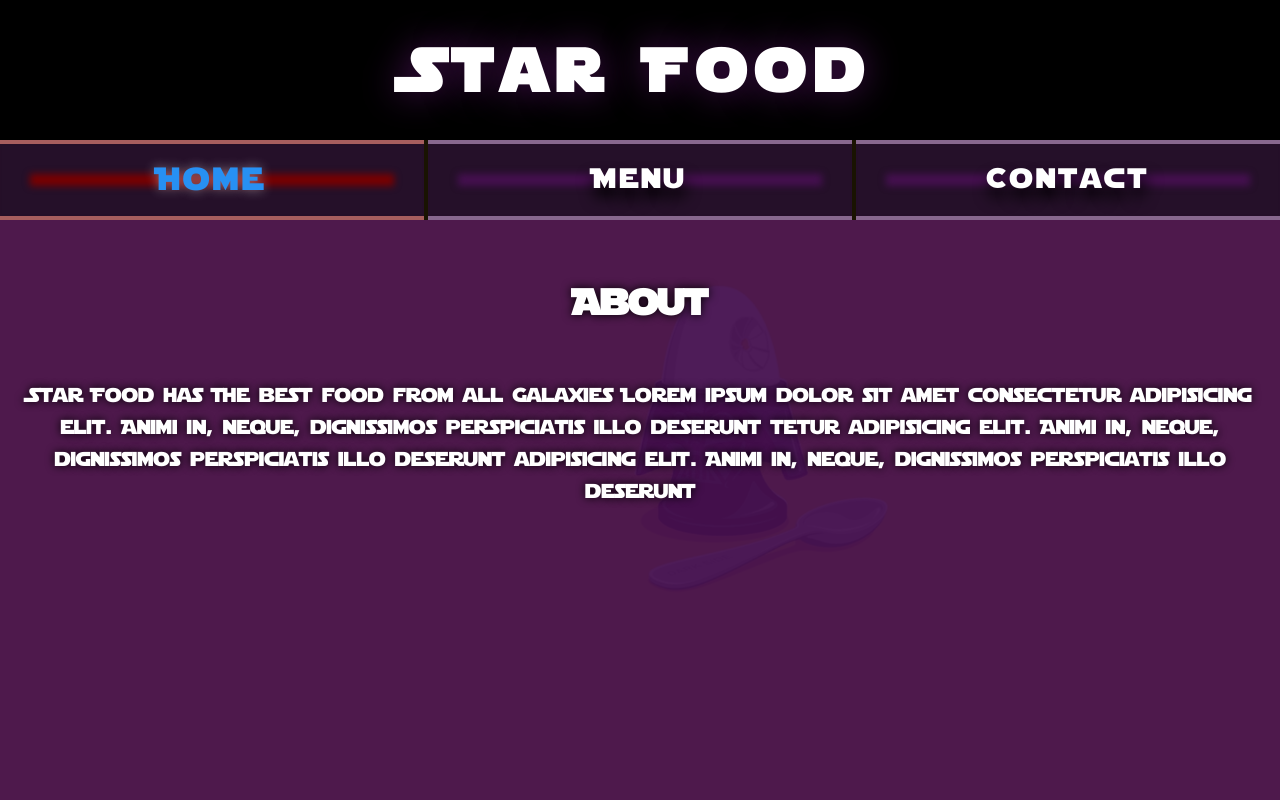
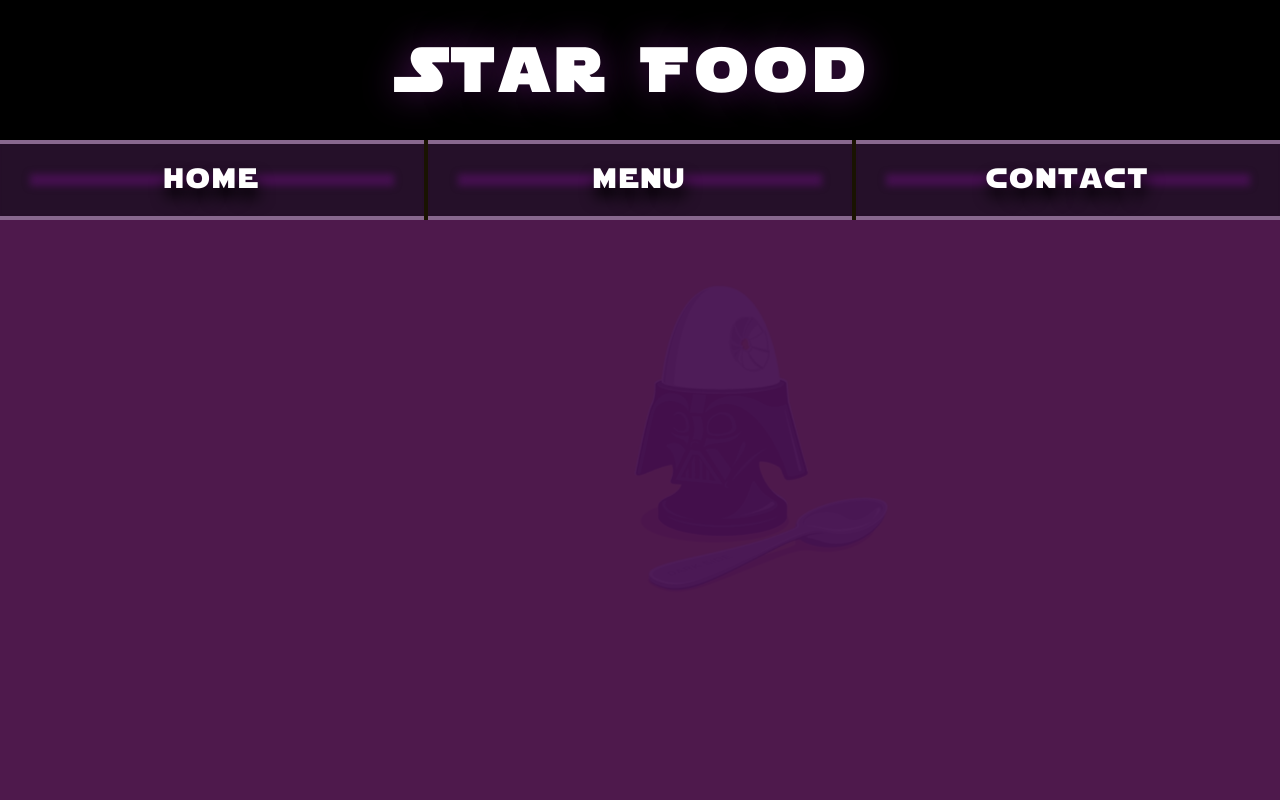
Before and after one commit to igorashs/restaurant-page, a website built with webpack: page dist/index.html in a window 1280 px wide. Shown: the top 800 px of the page. Built offline with nearby package versions, Linux system fonts and the light colour scheme.

Commit message:
Add page-load function

```diff
--- a/src/initial-page-load.js
+++ b/src/initial-page-load.js
@@ -1,3 +1,60 @@
-export default function loadPage() {
-  console.log('kek');
+function createHeader(id, text) {
+  const header = document.createElement('header');
+  header.setAttribute('id', id);
+  const logo = document.createElement('h1');
+  logo.textContent = text;
+  header.appendChild(logo);
+  return header;
 }
+function createBtn(id, text) {
+  const btn = document.createElement('button');
+  btn.setAttribute('id', id);
+  const span = document.createElement('span');
+  span.textContent = text;
+  btn.appendChild(span);
+  btn.classList.add('tab');
+  return btn;
+}
+function createNav(id) {
+  const nav = document.createElement('nav');
+  nav.setAttribute('id', id);
+
+  const homeBtn = createBtn('home', 'home');
+  const menuBtn = createBtn('menu', 'menu');
+  const contactBtn = createBtn('contact', 'contact');
+
+  nav.appendChild(homeBtn);
+  nav.appendChild(menuBtn);
+  nav.appendChild(contactBtn);
+  return nav;
+}
+function createMain(id) {
+  const main = document.createElement('main');
+  main.setAttribute('id', id);
+  return main;
+}
+function createFooter(id, text) {
+  const footer = document.createElement('footer');
+  footer.setAttribute('id', id);
+  const h3 = document.createElement('h3');
+  h3.textContent = text;
+  footer.appendChild(h3);
+  return footer;
+}
+function loadPage() {
+  const content = document.getElementById('content');
+  // header
+  const header = createHeader('header', 'Star Food');
+  content.appendChild(header);
+  // nav
+  const nav = createNav('nav');
+  content.appendChild(nav);
+  // tab-content
+  const tabContent = createMain('tab-content');
+  content.appendChild(tabContent);
+  // footer
+  const footer = createFooter('footer', 'Made by the force');
+  content.appendChild(footer);
+}
+
+export default loadPage;
```
Also changed, not shown: dist/index.html, dist/main.js.
